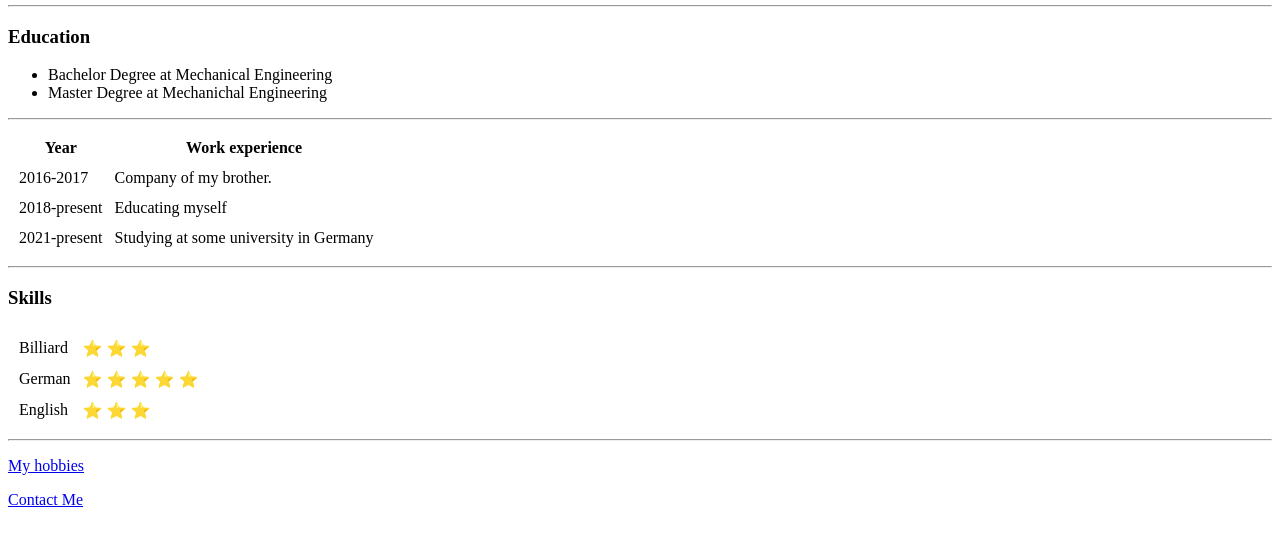
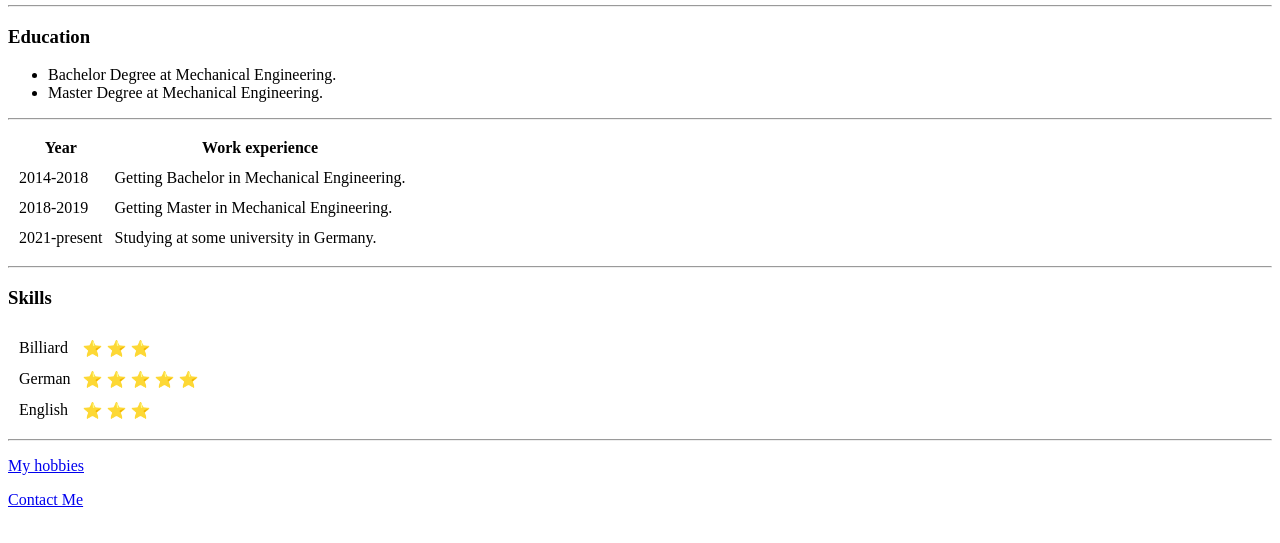
Before and after one commit to trsblk/cv, a plain HTML site: page index.html in a window 1280 px wide. Shown: the part 257-800 px from the top of the page. Drawn offline with Linux system fonts and the light colour scheme.

Commit message:
Add files via upload

```diff
--- a/index.html
+++ b/index.html
@@ -39,8 +39,8 @@
     <hr />
     <h3>Education</h3>
     <ul>
-      <li>Bachelor Degree at Mechanical Engineering</li>
-      <li>Master Degree at Mechanichal Engineering</li>
+      <li>Bachelor Degree at Mechanical Engineering.</li>
+      <li>Master Degree at Mechanical Engineering.</li>
     </ul>
     <hr />
     <table cellspacing="10">
@@ -52,16 +52,16 @@
       </thead>
       <tbody>
         <tr>
-          <td>2016-2017</td>
-          <td>Company of my brother.</td>
+          <td>2014-2018</td>
+          <td>Getting Bachelor in Mechanical Engineering.</td>
         </tr>
         <tr>
-          <td>2018-present</td>
-          <td>Educating myself</td>
+          <td>2018-2019</td>
+          <td>Getting Master in Mechanical Engineering.</td>
         </tr>
         <tr>
           <td>2021-present</td>
-          <td>Studying at some university in Germany</td>
+          <td>Studying at some university in Germany.</td>
         </tr>
       </tbody>
     </table>
```
